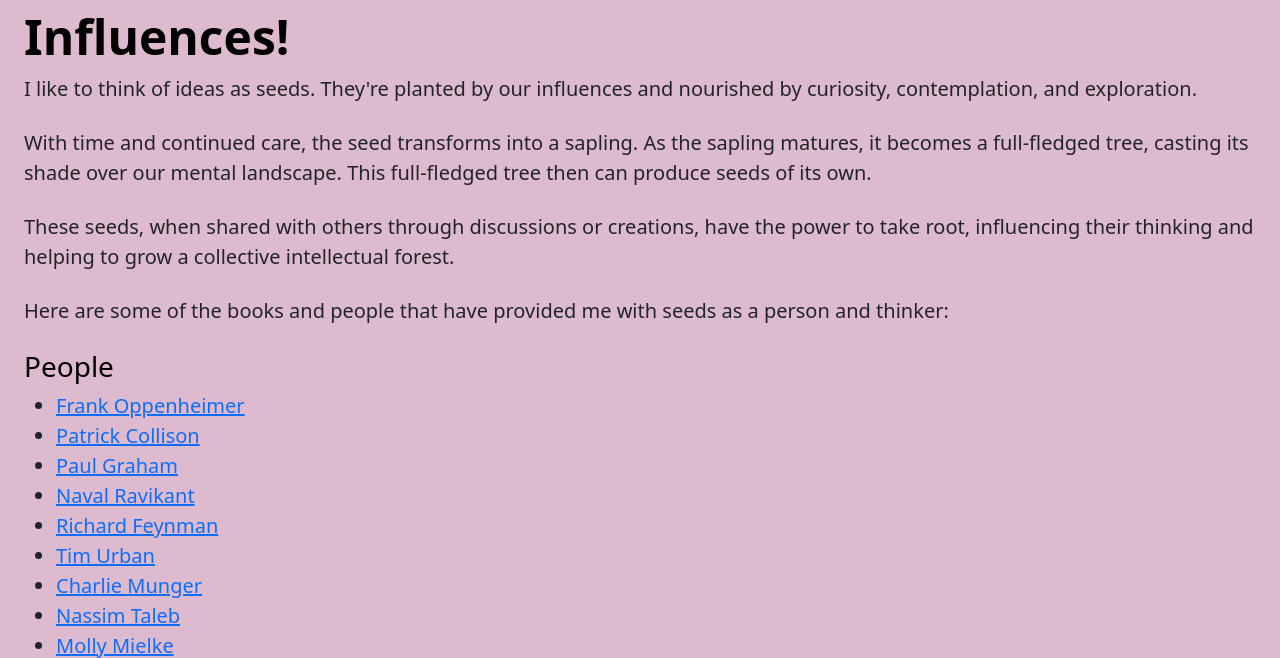
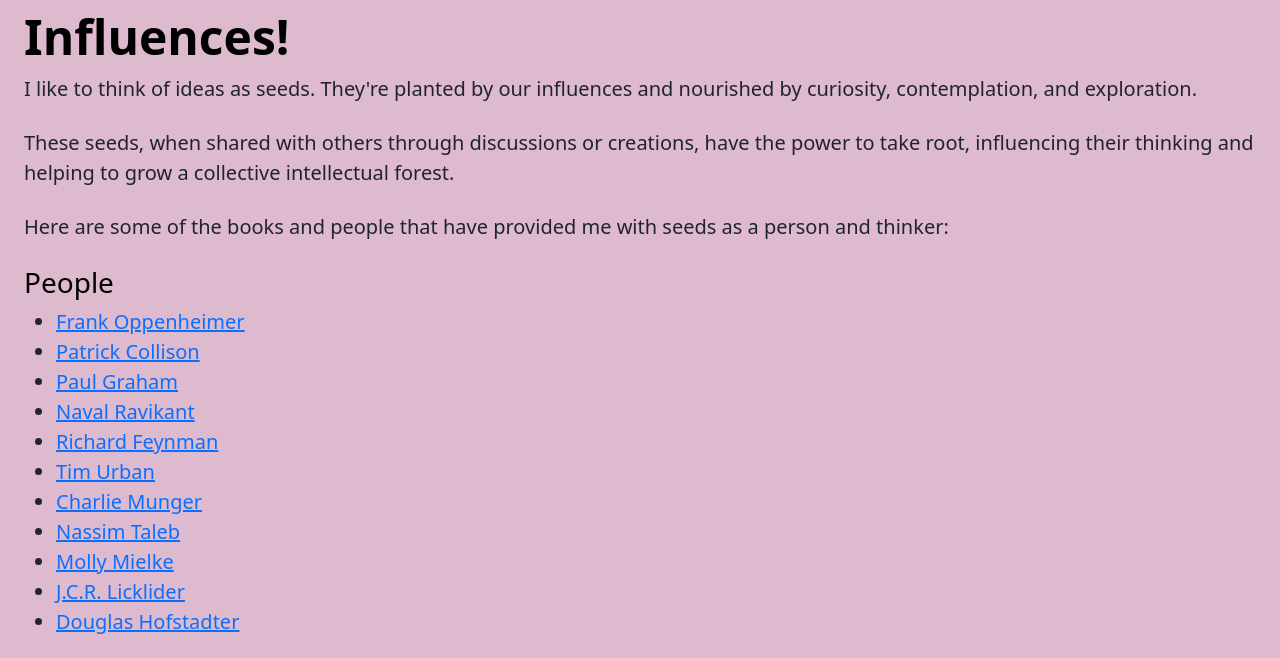
Before and after one commit to granthale/granthale.com, a Node server app: page /influences/ in a window 1280 px wide. Shown: the part 66-724 px from the top of the page. Run offline with Node 20, Linux system fonts and the light colour scheme; style sheets or scripts are compiled from the project's sources.

Commit message:
Minor changes to influences page

```diff
--- a/views/pages/about.ejs
+++ b/views/pages/about.ejs
@@ -53,7 +53,7 @@
           <li>Meeting people & developing closer relationships</li>
         </ul>
 
-        <p class="lead mb-4"> I'm a major believer that cool things usually don't happen without other people. Reach out via <a href="mailto: contact@granthale.com">email</a> or on <a href="https://twitter.com/grant__hale">Twitter</a> to talk!</p>
+        <p class="lead mb-4"> I'm a major believer that cool things don't happen without other people. Reach out via <a href="mailto: contact@granthale.com">email</a> or on <a href="https://twitter.com/grant__hale">Twitter</a> to talk!</p>
         <!-- What my values are -->
         <!-- What I've committed to... -->
         <!-- What are some fundamental truths that I believe -->
--- a/views/pages/influences.ejs
+++ b/views/pages/influences.ejs
@@ -12,10 +12,8 @@
       <div class="px-4 py-1 my-1 text-left">
         <h1 class="display-5 fw-bold text-body-emphasis">Influences!</h1>
           <p class="lead mb-4">I like to think of ideas as seeds. They're planted by our influences and nourished by curiosity, contemplation, and exploration. </p>
-          <p class="lead mb-4">With time and continued care, the seed transforms into a sapling. As the sapling matures, it becomes a full-fledged tree, casting its shade over our mental landscape. This full-fledged tree then can produce seeds of its own.</p>
           <p class="lead mb-4">
           These seeds, when shared with others through discussions or creations, have the power to take root, influencing their thinking and helping to grow a collective intellectual forest.</p>
-
           <p class="lead mb-4">
           Here are some of the books and people that have provided me with seeds as a person and thinker:</p>
           <h3 class="display-10 text-body-emphasis">People</h3>
```
